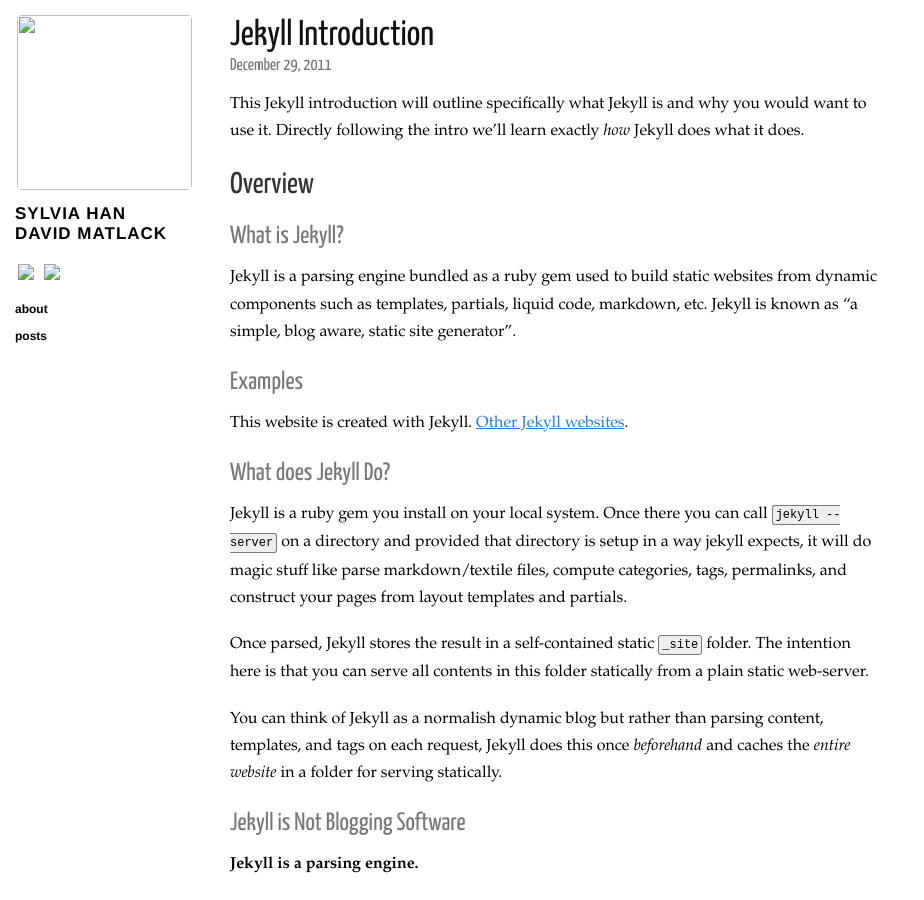
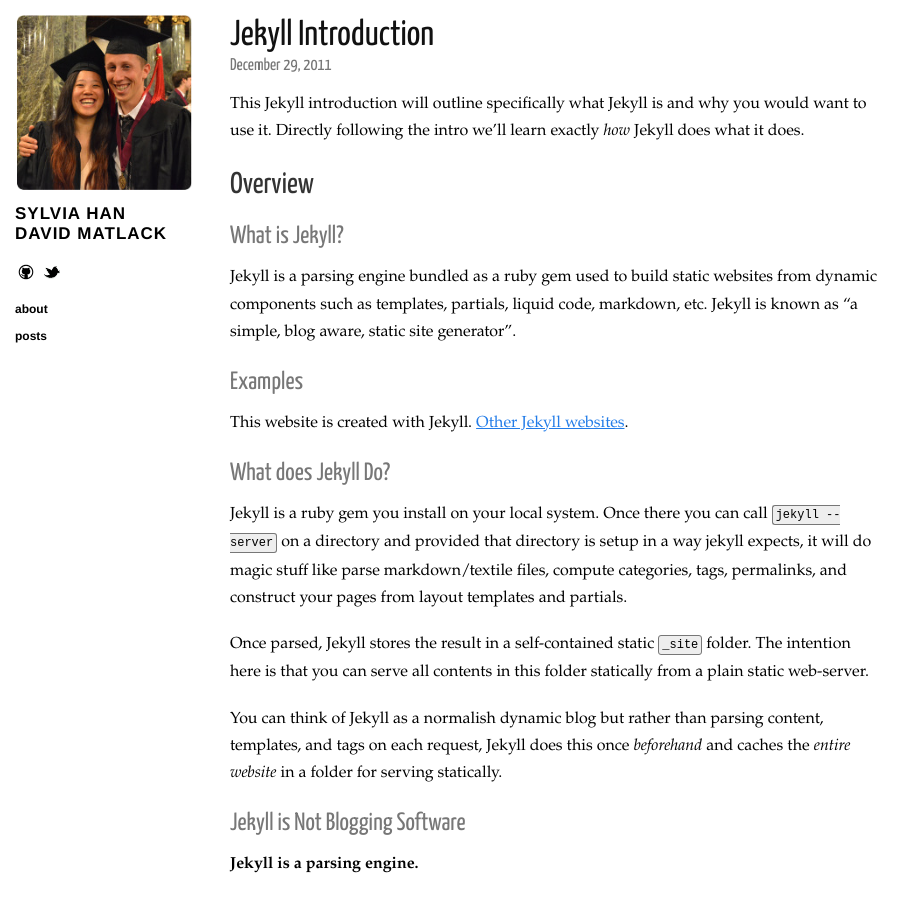
Before and after one commit to kasaharas/japan-blog, a Jekyll site: the page built from _posts/core-samples/2011-12-29-jekyll-introduction.md, in a window 1280 px wide and 900 px high. Shown: the whole window, without its empty margins (0-924 px from the left). Built offline with Jekyll 4.4.1, drawn with Linux system fonts in a browser that asks for light colours; nearby versions of some CDN libraries; comment, search, counter and statistics services are not loaded.

Commit message:
Fix did not work

```diff
--- a/_layouts/layout.html
+++ b/_layouts/layout.html
@@ -28,7 +28,7 @@
 <body>
   <section class="sidebar">
     <a href="/">
-      <img src="../images/grads.jpg" height="175" width="175" class="avatar" />
+      <img src="/images/grads.jpg" height="175" width="175" class="avatar" />
     </a>
 
     <section class="name">
@@ -39,8 +39,8 @@
     </section>
 
     <section class="meta">
-      <a href="https://github.com/{{ site.github }}" target="_blank"><img src="../images/github.png" /></a>
-      <a href="https://twitter.com/{{ site.twitter }}" target="_blank"><img src="../images/twitter.png"></a>
+      <a href="https://github.com/{{ site.github }}" target="_blank"><img src="/images/github.png" /></a>
+      <a href="https://twitter.com/{{ site.twitter }}" target="_blank"><img src="/images/twitter.png"></a>
     </section>
 
     <section class="sections">
```
